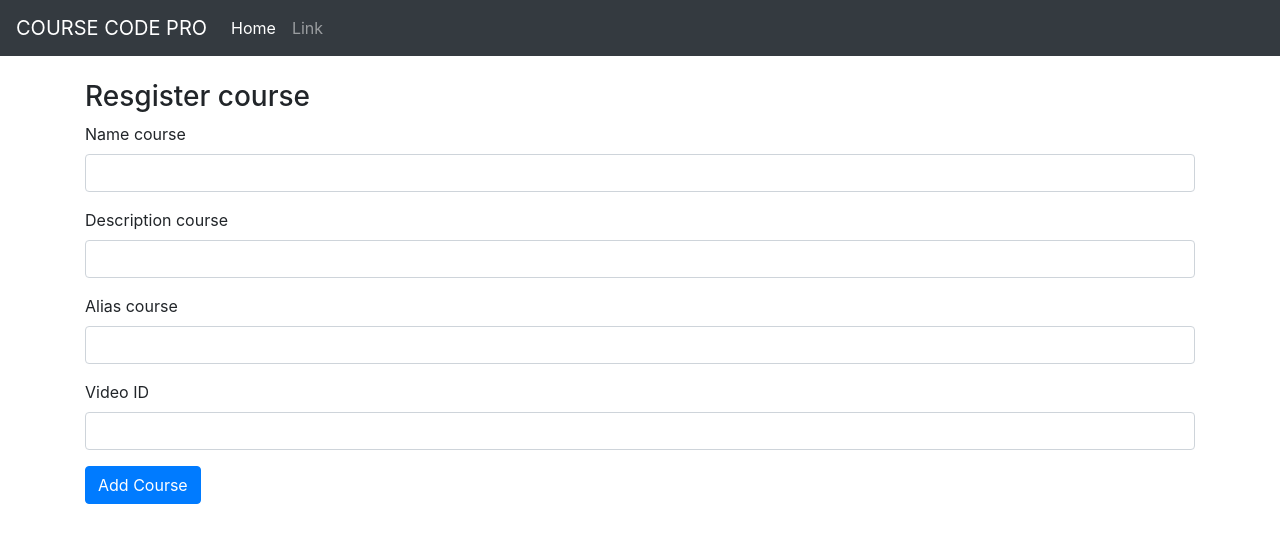
After one commit to dargonJ24/Blog_course, a Node server app: template src/resources/views/courses/create.hbs in a window 1280 px wide. The commit adds this page. Shown: the top 543 px of the page. Run offline with Node 20, Linux system fonts and the light colour scheme; the template is opened without the code that fills it, so the values that code supplies are empty; some libraries are stand-ins or nearby versions.

Commit message:
create course page

```diff
--- /dev/null
+++ b/src/resources/views/courses/create.hbs
@@ -0,0 +1,28 @@
+<div class="mt-4">
+    <h3>
+        Resgister course
+    </h3>
+    <form  method="POST" action="/courses/store">
+  <div class="form-group">
+    <label for="name">Name course</label>
+    <input type="text" class="form-control" id="name" name="name">
+  </div>
+
+  <div class="form-group">
+    <label for="description">Description course</label>
+    <input type="text" class="form-control" id="description" name="description">
+  </div>
+
+  <div class="form-group">
+    <label for="slug">Alias course</label>
+    <input type="text" class="form-control" id="slug" name="slug">
+  </div>
+
+  <div class="form-group">
+    <label for="videoid">Video ID</label>
+    <input type="text" class="form-control" id="videoid" name="videoid">
+  </div>
+
+  <button type="submit" class="btn btn-primary">Add Course</button>
+</form>
+</div>
--- a/src/resources/views/home.hbs
+++ b/src/resources/views/home.hbs
@@ -4,7 +4,7 @@
         <div class="col-sm-6 col-lg-4">
          <div class="card" style="width: 18rem;">
             <a href="/courses/{{this.slug}}">
-               <img class="card-img-top" src="/image/logo.png" alt="Card image cap" >
+               <img class="card-img-top" src={{this.image}} alt="Card image cap" >
             </a>
             <div class="card-body">
                 <h5 class="card-title">{{this.name}}</h5>
--- a/src/routes/course.js
+++ b/src/routes/course.js
@@ -2,7 +2,8 @@ import CourseController from "../app/controllers/CourseController.js";
 import express from "express";
 const courseController = new CourseController();
 const CourseRouter = express.Router();
-
+CourseRouter.post('/store', courseController.store);
+CourseRouter.get('/create', courseController.create);
 CourseRouter.get('/:slug', courseController.show);
 
 
--- a/src/routes/index.js
+++ b/src/routes/index.js
@@ -2,7 +2,7 @@ import newsRouter from "./news.js";
 import SitesRouter from "./site.js";
 import CourseRouter from "./course.js";
 export function route(app) {
-  app.use('/course',CourseRouter)
+  app.use('/courses',CourseRouter)
     app.use('/news',newsRouter)
     app.use('/',SitesRouter)
 
```
Also changed, not shown: src/app/controllers/CourseController.js (+22 -0 lines), src/app/models/Course.js (+9 -3 lines).
